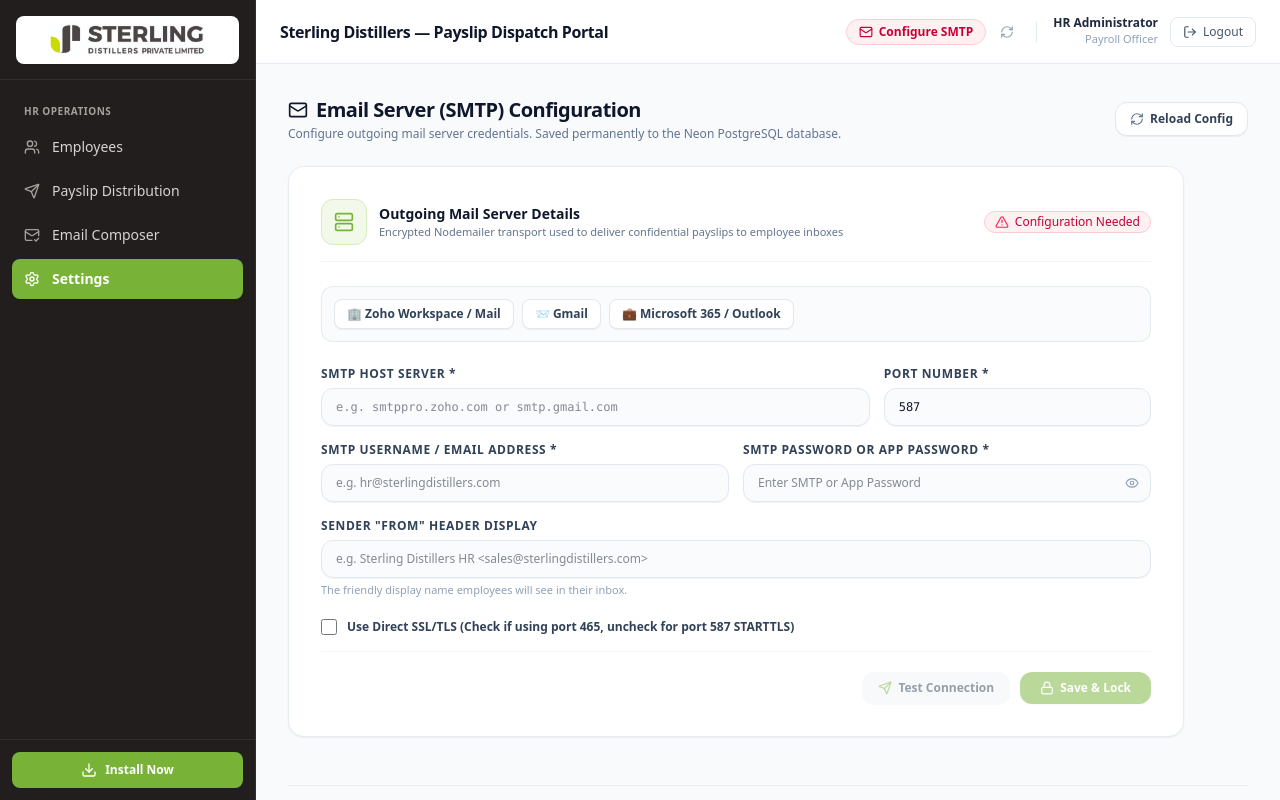
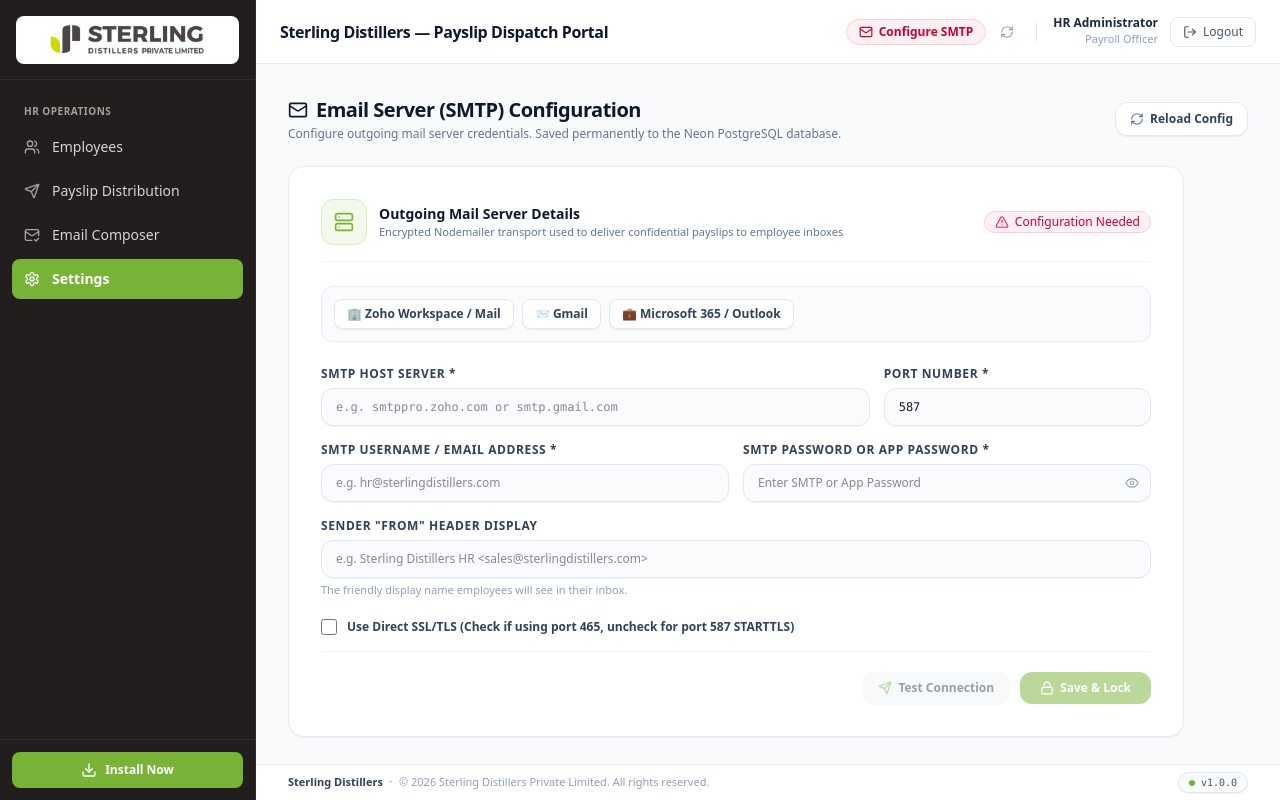
Before and after one commit to Flexicom-Industries-Pvt-Ltd/Payslip_Sender, a Next.js app: page /settings in a window 1280 px wide. Built offline with nearby package versions, Linux system fonts and the light colour scheme; no server answers.

Commit message:
style(footer): make footer ultra-sleek, compact (h-9), and permanently fixed to the viewport bottom

```diff
--- a/src/components/layout/dashboard-shell.tsx
+++ b/src/components/layout/dashboard-shell.tsx
@@ -11,12 +11,12 @@ export function DashboardShell({ children }: DashboardShellProps) {
   return (
     <div className="flex h-screen bg-slate-50 overflow-hidden font-sans">
       <Sidebar />
-      <div className="flex-1 flex flex-col min-w-0 overflow-hidden">
+      <div className="flex-1 flex flex-col min-w-0 h-screen overflow-hidden">
         <Header />
-        <main className="flex-1 overflow-y-auto p-6 lg:p-8 flex flex-col justify-between">
-          <div className="max-w-7xl mx-auto space-y-6 flex-1 w-full">{children}</div>
-          <Footer />
+        <main className="flex-1 overflow-y-auto p-6 lg:p-8">
+          <div className="max-w-7xl mx-auto space-y-6 pb-6">{children}</div>
         </main>
+        <Footer />
       </div>
     </div>
   );
--- a/src/components/layout/footer.tsx
+++ b/src/components/layout/footer.tsx
@@ -1,31 +1,19 @@
 import React from 'react';
-import { ShieldCheck } from 'lucide-react';
 
 export function Footer() {
   return (
-    <footer className="mt-12 pt-6 pb-2 border-t border-slate-200/70 text-slate-400 select-none">
-      <div className="max-w-7xl mx-auto flex flex-col sm:flex-row items-center justify-between gap-3 text-[11px] leading-relaxed">
-        {/* Left: Copyright */}
-        <div className="flex items-center gap-2 text-slate-500">
-          <span className="font-semibold text-slate-700">Sterling Distillers</span>
-          <span className="text-slate-300">•</span>
-          <span>© 2026 Sterling Distillers Private Limited. All rights reserved.</span>
-        </div>
+    <footer className="h-9 shrink-0 bg-white/95 backdrop-blur-xs border-t border-slate-200/80 px-6 lg:px-8 flex items-center justify-between text-[11px] text-slate-500 select-none z-10">
+      <div className="flex items-center gap-1.5 font-medium truncate">
+        <span className="font-semibold text-slate-700">Sterling Distillers</span>
+        <span className="text-slate-300">•</span>
+        <span className="text-slate-400">© 2026 Sterling Distillers Private Limited. All rights reserved.</span>
+      </div>
 
-        {/* Center / Security Indicator */}
-        <div className="hidden md:flex items-center gap-1.5 text-slate-400 text-[10px]">
-          <ShieldCheck className="w-3.5 h-3.5 text-[#78B338]" />
-          <span>Confidential Payroll &amp; Secure Ephemeral PDF Distribution</span>
-        </div>
-
-        {/* Right: Version and Release Info */}
-        <div className="flex items-center gap-2">
-          <span className="text-[10px] text-slate-400">Release Build</span>
-          <span className="inline-flex items-center gap-1.5 px-2.5 py-0.5 rounded-full text-[10px] font-mono font-semibold bg-white text-slate-600 border border-slate-200 shadow-2xs">
-            <span className="w-1.5 h-1.5 rounded-full bg-[#78B338] animate-pulse"></span>
-            <span>v1.0.0</span>
-          </span>
-        </div>
+      <div className="flex items-center gap-2 shrink-0">
+        <span className="inline-flex items-center gap-1.5 px-2.5 py-0.5 rounded-full text-[10px] font-mono font-medium bg-slate-50 text-slate-600 border border-slate-200/90 shadow-2xs">
+          <span className="w-1.5 h-1.5 rounded-full bg-[#78B338]"></span>
+          <span>v1.0.0</span>
+        </span>
       </div>
     </footer>
   );
```
